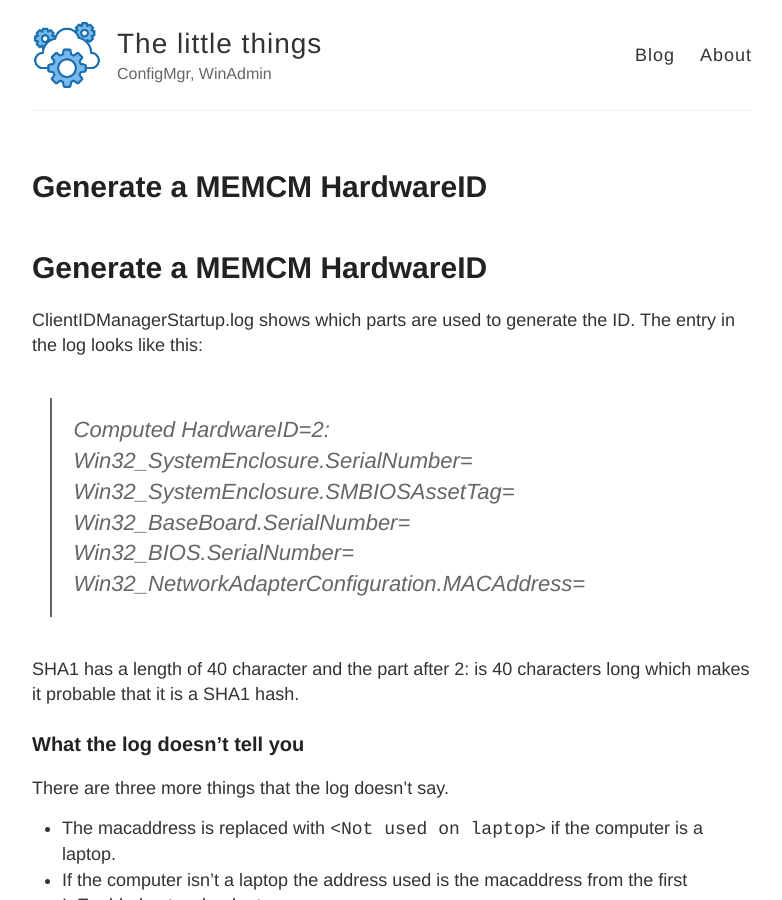
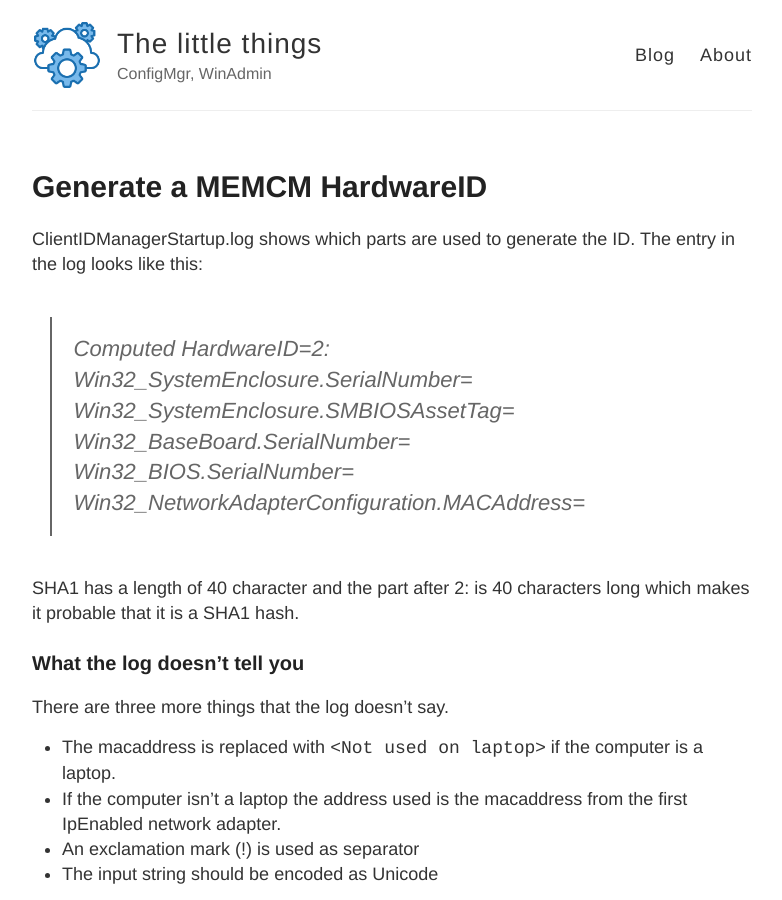
Before and after one commit to Robert-LTH/robert-lth.github.io, a Jekyll site: the page built from _posts/2021-01-11-Generate-a-MEMCM-hardwareid.md, in a window 1280 px wide and 900 px high. Shown: the whole window, without its empty margins (248-1030 px from the left). Built offline with Jekyll 4.4.1, drawn with Linux system fonts in a browser that asks for light colours.

Commit message:
Fixed heading

```diff
--- a/_posts/2021-01-11-Generate-a-MEMCM-hardwareid.md
+++ b/_posts/2021-01-11-Generate-a-MEMCM-hardwareid.md
@@ -2,8 +2,6 @@
 layout: post
 title: Generate a MEMCM HardwareID
 ---
-
-# Generate a MEMCM HardwareID
 
 ClientIDManagerStartup.log shows which parts are used to generate the ID. The entry in the log looks like this:
 
```
